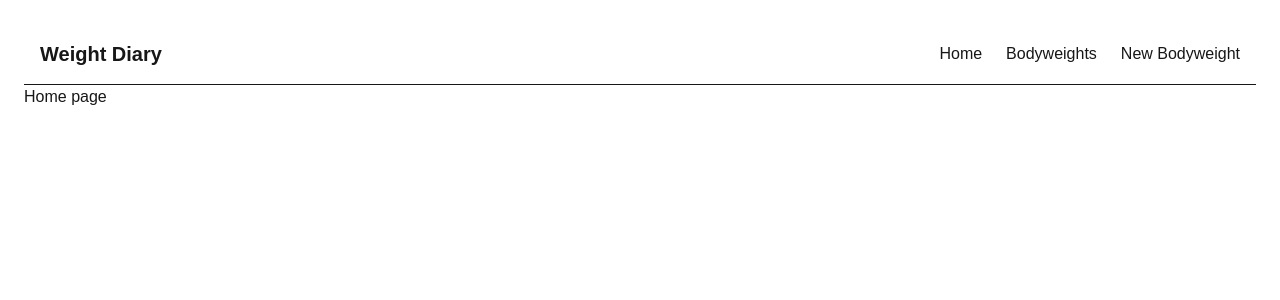
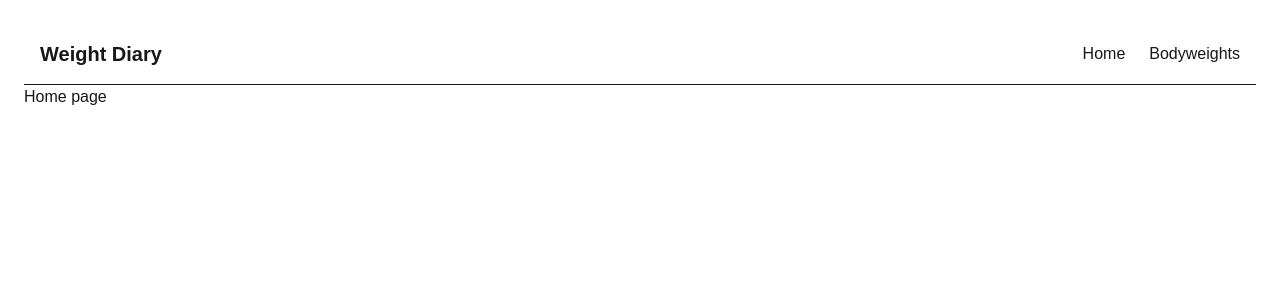
Before and after one commit to elianpullen/weight.diary, a Next.js app in the folder frontend/: page / in a window 1280 px wide. Shown: the top 300 px of the page. Built offline with nearby package versions, Linux system fonts and the light colour scheme.

Commit message:
chore(frontend): remove new bodyweight navbar link

```diff
--- a/frontend/components/Navbar.tsx
+++ b/frontend/components/Navbar.tsx
@@ -8,7 +8,6 @@ export default function Navbar() {
             <div className="flex gap-6">
                 <Link href="/">Home</Link>
                 <Link href="/bodyweight">Bodyweights</Link>
-                <Link href="/bodyweight/new">New Bodyweight</Link>
             </div>
         </nav>
     );
```
